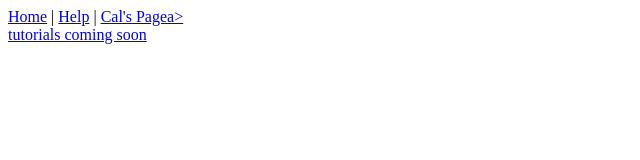
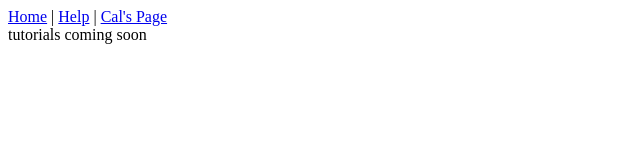
Before and after one commit to callenflynn/C-Engine, a plain HTML site: page help.html in a window 1280 px wide. Shown: the whole page, without its empty margins (0-640 px from the left). Drawn offline with Linux system fonts and the light colour scheme.

Commit message:
Update help.html

```diff
--- a/help.html
+++ b/help.html
@@ -6,8 +6,9 @@
 <nav>
   <a href="index.html">Home</a> |
   <a href="help.html">Help</a> |
-  <a href="https://callenflynn.vercel.app" target="_blank">Cal's Pagea>
+  <a href="https://callenflynn.vercel.app" target="_blank">Cal's Page</a>
 </nav>
+
     <title>Help</title>
 </head>
 <body>
```
